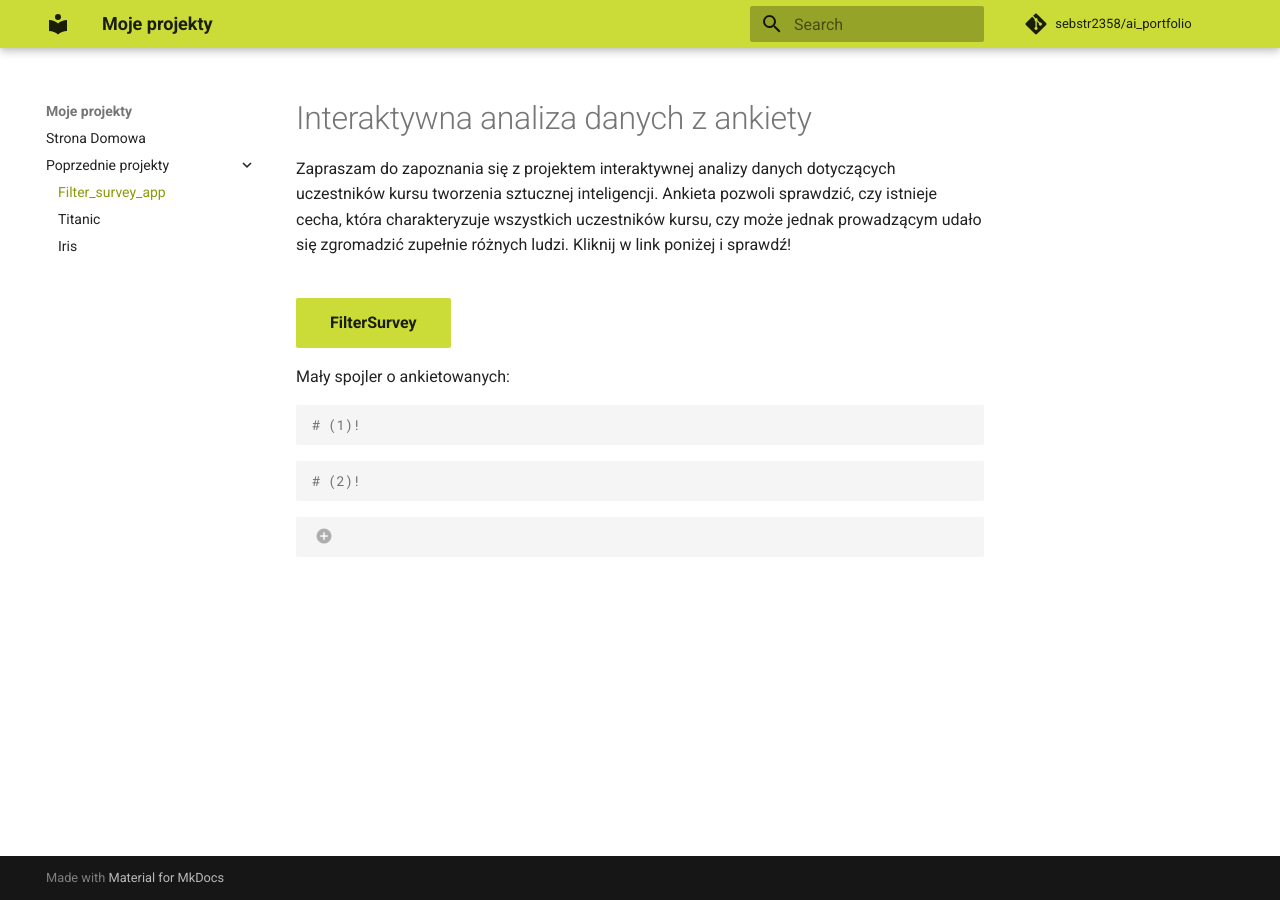
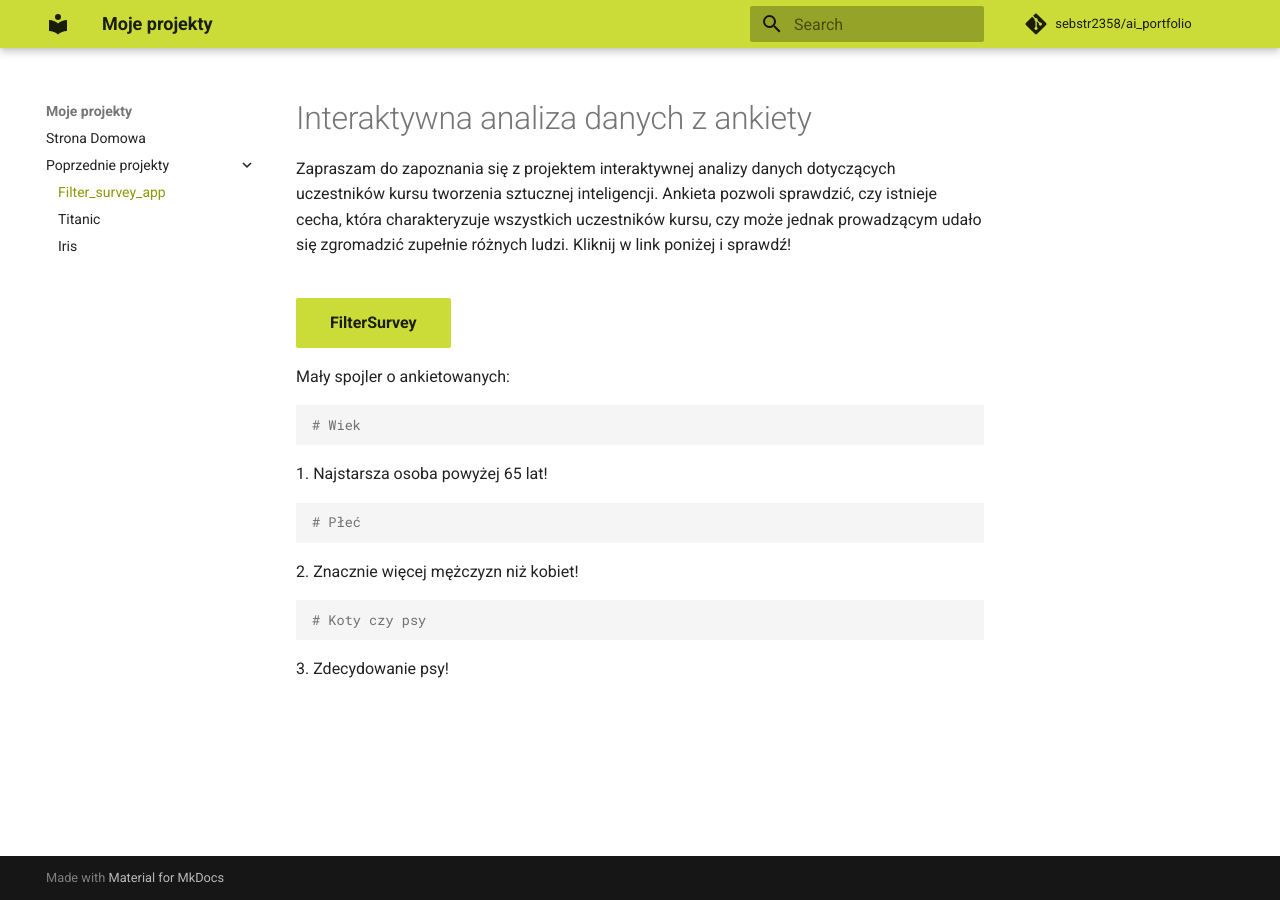
Before and after one commit to sebstr2358/ai_portfolio, an MkDocs documentation site: the page built from docs/filter_survey_app/index.md, in a window 1280 px wide. Built offline with MkDocs 1.6.1 and Material for MkDocs 9.7.7, drawn with Linux system fonts in a browser that asks for light colours; comment, search, counter and statistics services are not loaded.

Commit message:
added grid

````diff
--- a/docs/filter_survey_app/index.md
+++ b/docs/filter_survey_app/index.md
@@ -10,15 +10,16 @@
 
 <p>Mały spojler o ankietowanych:</p>
 ``` yaml
-# (1)!
+# Wiek
 ```
+1. Najstarsza osoba powyżej 65 lat!
+
 ``` yaml
-# (2)!
+# Płeć
 ```
+2. Znacznie więcej mężczyzn niż kobiet!
+
 ``` yaml
-# (3)!
+# Koty czy psy
 ```
-
-1. Wiek
-2. Płeć
-3. Główny motyw do nauki AI
+3. Zdecydowanie psy!
````
